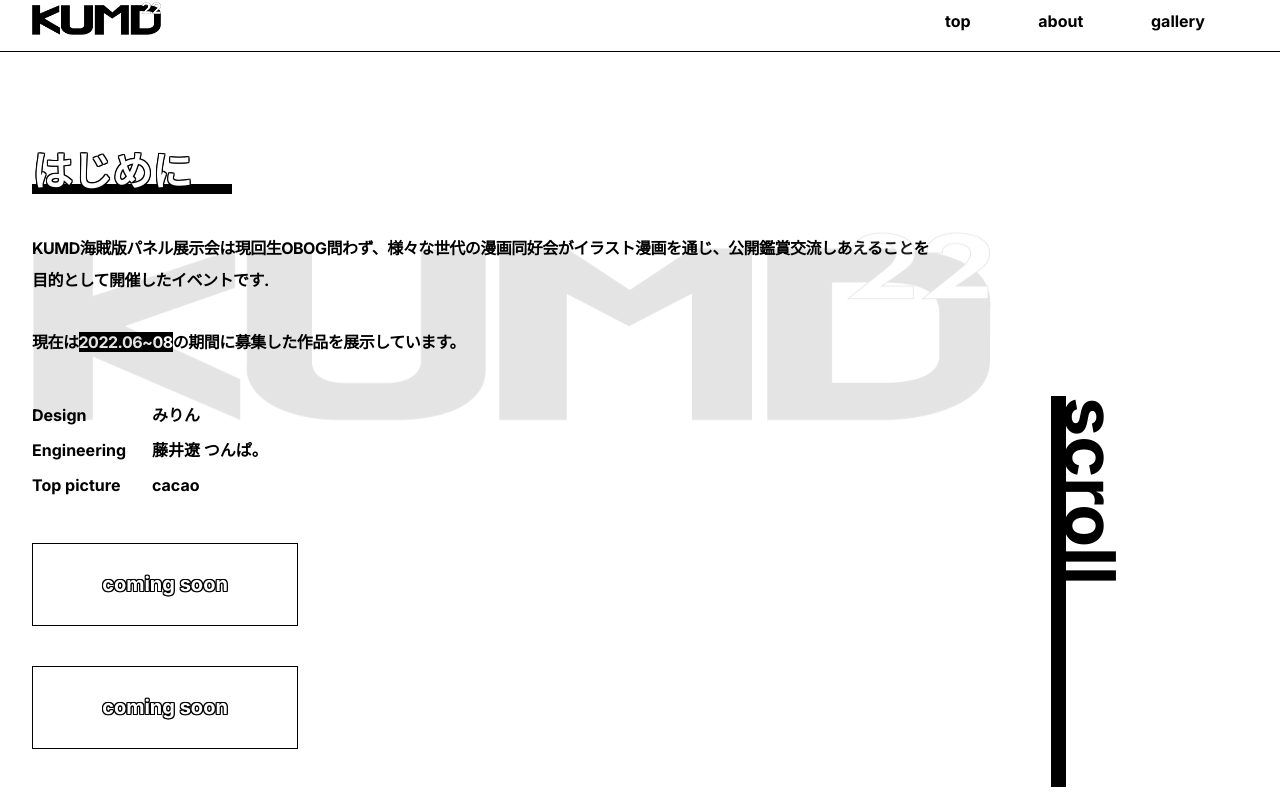
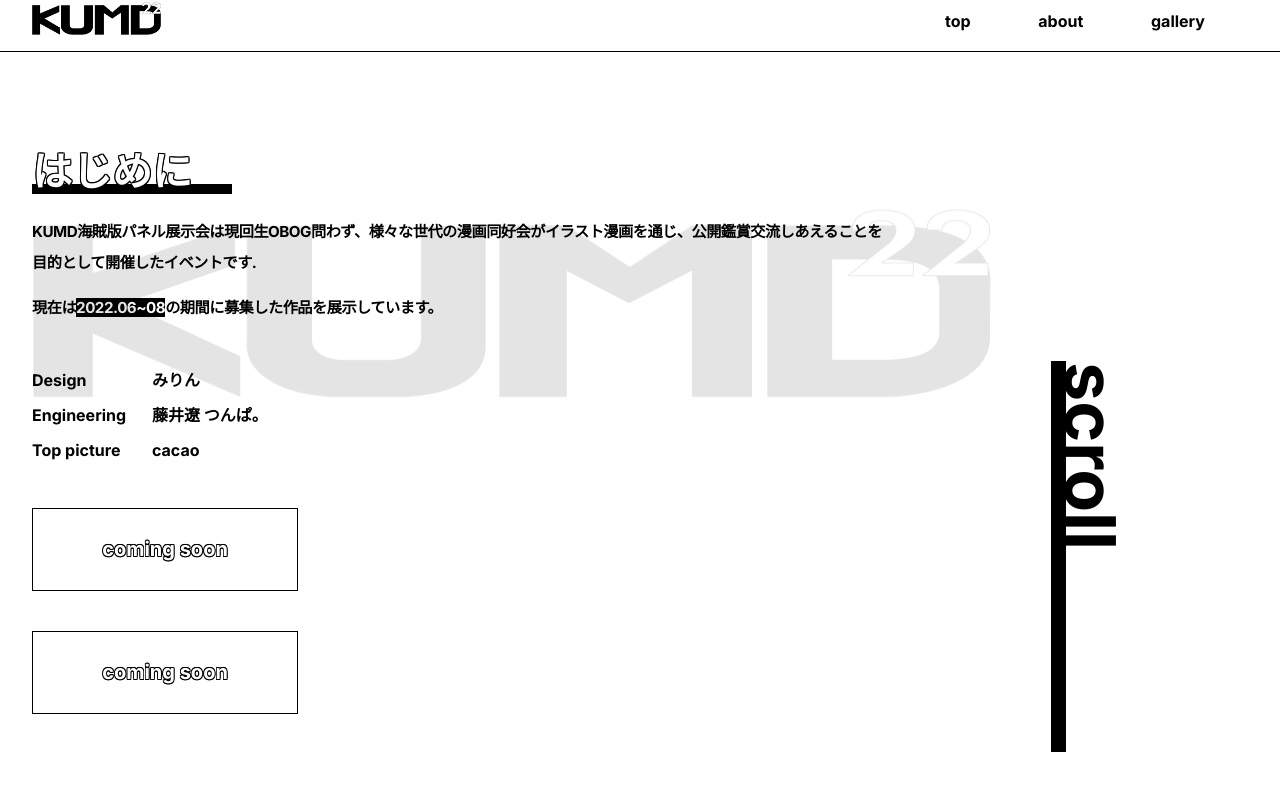
Before and after one commit to ryoctrl/mirin-app-2022, a Next.js app: page / in a window 1280 px wide. Shown: the part 870-1680 px from the top of the page. Built offline with nearby package versions, Linux system fonts and the light colour scheme; no server answers; the database is empty.

Commit message:
細かい修正

```diff
--- a/styles/globals.scss
+++ b/styles/globals.scss
@@ -68,8 +68,9 @@ a {
 
 .description {
   position: relative;
-  margin-top: 30px;
+  margin-top: 15px;
   letter-spacing: -0.5px;
+  font-size: 0.95rem;
 
   .description-logo {
     width: 98vw;
@@ -77,7 +78,7 @@ a {
 
     opacity: 0.1;
     left: -1vw;
-    top: -135px;
+    top: -110px;
     position: absolute;
   }
   span {
@@ -140,9 +141,10 @@ a {
     align-items: center;
     color: white;
     font-size: 20px;
-    text-shadow: 1px 1px 0px #000000, -1px 1px 0px #000000, 1px -1px 0px #000000,
-      -1px -1px 0px #000000, 1px 0px 0px #000000, 0px 1px 0px #000000,
-      -1px 0px 0px #000000, 0px -1px 0px #000000;
+    text-shadow: 0.75px 0.75px 0px #000000, -0.75px 0.75px 0px #000000,
+      0.75px -0.75px 0px #000000, -0.75px -0.75px 0px #000000,
+      0.75px 0px 0px #000000, 0px 0.75px 0px #000000, -0.75px 0px 0px #000000,
+      0px -0.75px 0px #000000;
   }
 }
 
@@ -293,7 +295,7 @@ p {
   }
 
   .description-logo {
-    top: -160px !important;
+    top: -150px !important;
     left: 0 !important;
     width: 75vw !important;
   }
```
